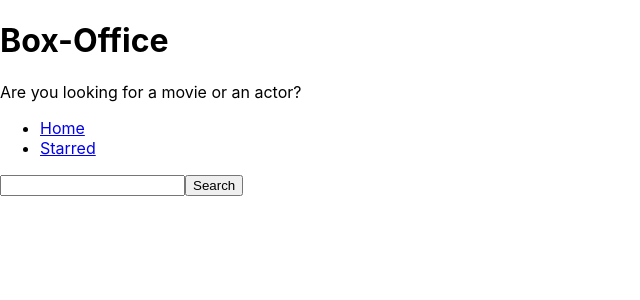
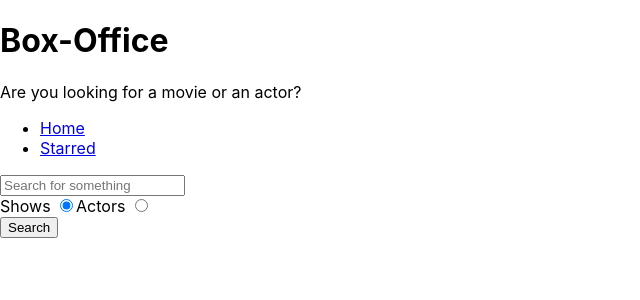
Before and after one commit to malay1803/boxOfficeApp, a React (Create React App) app: page / in a window 1280 px wide. Shown: the top 300 px of the page, without its empty margins (0-640 px from the left). Built offline with nearby package versions, Linux system fonts and the light colour scheme.

Commit message:
added search options

```diff
--- a/src/pages/Home.js
+++ b/src/pages/Home.js
@@ -5,15 +5,22 @@
 const Home = () => {
   const [input, setInput] = useState('');
   const [results, setResults] = useState(null);
+  const [searchOption, setSearchOption] = useState('shows');
+
+  const isShowsSearch = searchOption === 'shows';
 
   const onSearch = () => {
-    apiGet(`/search/shows?q=${input}`).then(result => {
-        setResults(result);
-      });
+    apiGet(`/search/${searchOption}?q=${input}`).then(result => {
+      setResults(result);
+    });
   };
 
   const onInputChange = ev => {
     setInput(ev.target.value);
+  };
+
+  const onRadioChange = ev => {
+    setSearchOption(ev.target.value);
   };
 
   const onKeyDown = ev => {
@@ -25,13 +32,11 @@
       return <div>No results</div>;
     }
     if (results && results.length > 0) {
-      return (
-        <div>
-          {results.map(item => (
-            <div key={item.show.id}>{item.show.name}</div>
-          ))}
-        </div>
-      );
+      return results[0].show
+        ? results.map(item => <div key={item.show.id}>{item.show.name}</div>)
+        : results.map(item => (
+            <div key={item.person.id}>{item.person.name}</div>
+          ));
     }
     return null;
   };
@@ -40,13 +45,41 @@
     <MainPageLayout>
       <input
         type="text"
+        placeholder="Search for something"
         onChange={onInputChange}
         onKeyDown={onKeyDown}
         value={input}
       />
+
+      <div>
+        <label htmlFor="shows-search">
+          Shows{' '}
+          <input
+            type="radio"
+            name=""
+            id="shows-search"
+            value="shows"
+            checked={isShowsSearch}
+            onChange={onRadioChange}
+          />
+        </label>
+        <label htmlFor="actors-search">
+          Actors{' '}
+          <input
+            type="radio"
+            name=""
+            id="actors-search"
+            value="people"
+            checked={!isShowsSearch}
+            onChange={onRadioChange}
+          />
+        </label>
+      </div>
+
       <button type="submit" onClick={onSearch}>
         Search
       </button>
+
       {renderResults()}
     </MainPageLayout>
   );
```
